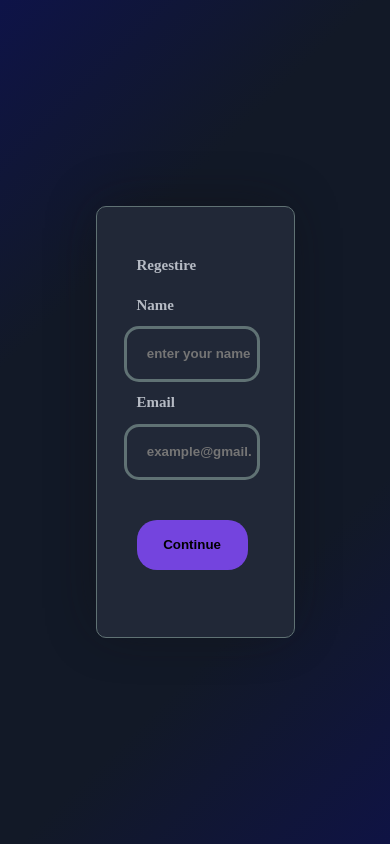
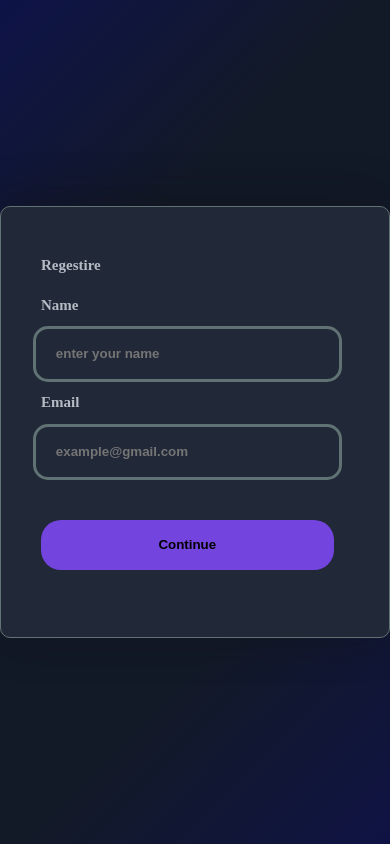
Before and after one commit to fase7/Sign-up-Form, a plain HTML site: page index.html in a window 390 px wide. Drawn offline with Linux system fonts and the light colour scheme.

Commit message:
Update index.html

```diff
--- a/index.html
+++ b/index.html
@@ -225,7 +225,8 @@
         .container h1 {
           font-size: 15px !important;
         }
-        . container {width:90%}
+        .container {
+          width:90% !important }
       }
     </style>
     <title>Document</title>
```
